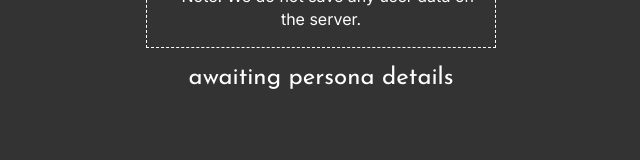
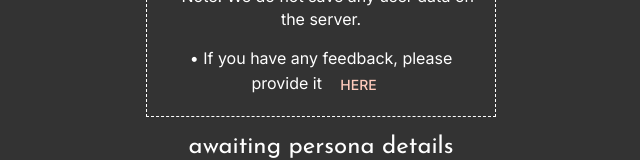
Before and after one commit to vipulvpatil/joblead, a Next.js app: page / in a window 1280 px wide. Both pictures are taken after a click on the tab "ABOUT". Shown: the part 495-655 px from the top of the page, without its empty margins (319-959 px from the left). Built offline with nearby package versions, Linux system fonts and the light colour scheme.

Commit message:
Added a feedback form

```diff
--- a/components/about_div.js
+++ b/components/about_div.js
@@ -1,4 +1,4 @@
-import {Stack, Typography} from "@mui/material"
+import {Button, Stack, Typography} from "@mui/material"
 import styles from "@/styles/Home.module.css"
 
 const AboutDiv = () => {
@@ -10,6 +10,8 @@ const AboutDiv = () => {
         &#8226; Provide your resume in DOCX or PDF format and we will find the best matching jobs after analysing your resume using OpenAI&apos;s GPT-3.
         <div className={styles.spacingDiv}/>
         &#8226; Note: We do not save any user data on the server.
+        <div className={styles.spacingDiv}/>
+        &#8226; If you have any feedback, please provide it <a target="_blank" href={"https://forms.gle/VNZHpkqXGfJpXyp88"} rel="noopener noreferrer"><Button className={styles.smallButton}>here</Button></a>
       </Typography>
     </Stack>
   )
```
